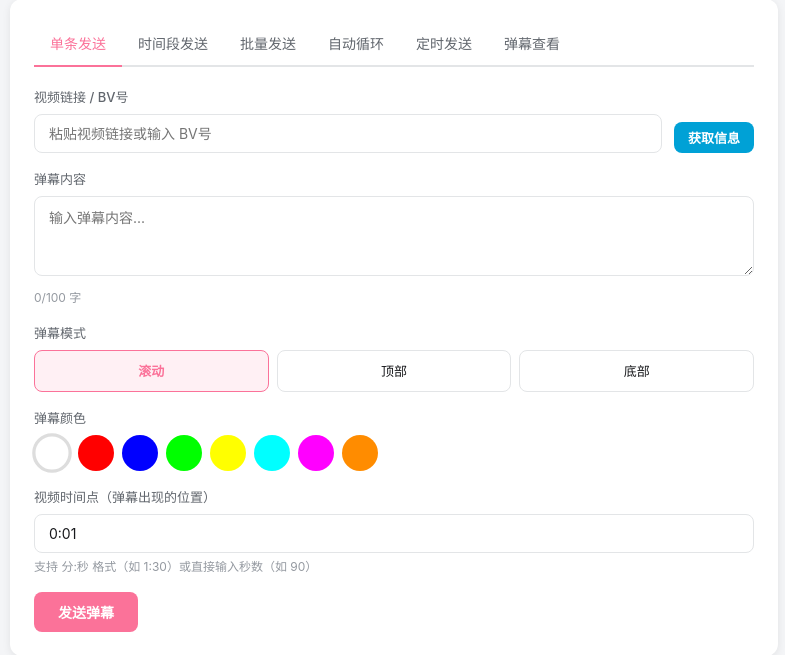
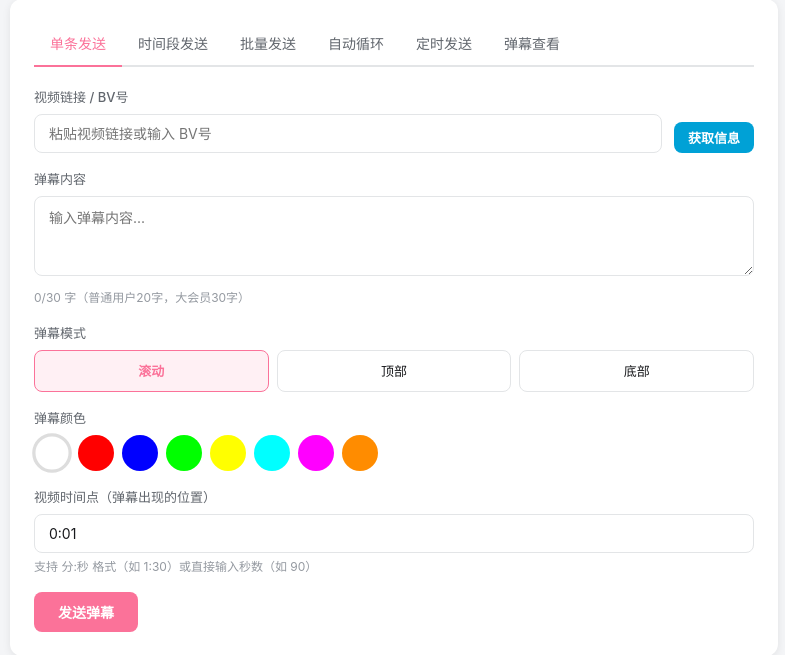
Before and after one commit to winccctan/bili-danmaku-agent, a Flask app: page / in a window 1280 px wide. Shown: the part 510-1165 px from the top of the page, without its empty margins (246-1031 px from the left). Run offline with Flask 3, Linux system fonts and the light colour scheme.

Commit message:
fix: 单条发送字数限制从100改为30，与B站实际限制一致

```diff
--- a/templates/index.html
+++ b/templates/index.html
@@ -271,8 +271,8 @@
             <div id="tab-single">
                 <div class="form-group">
                     <label>弹幕内容</label>
-                    <textarea id="danmaku-text" placeholder="输入弹幕内容..." maxlength="100"></textarea>
-                    <p class="hint" id="char-count">0/100 字</p>
+                    <textarea id="danmaku-text" placeholder="输入弹幕内容..." maxlength="30"></textarea>
+                    <p class="hint" id="char-count">0/30 字（普通用户20字，大会员30字）</p>
                 </div>
 
                 <div class="form-group">
@@ -1473,7 +1473,10 @@
 
         // 字数统计
         document.getElementById('danmaku-text').addEventListener('input', function() {
-            document.getElementById('char-count').textContent = `${this.value.length}/100 字`;
+            const len = this.value.length;
+            let hint = `${len}/30 字`;
+            if (len > 20) hint = `${len}/30 字 · ⚠️ 普通用户上限20字`;
+            document.getElementById('char-count').textContent = hint;
         });
         document.getElementById('batch-text').addEventListener('input', function() {
             const lines = this.value.split('\n').filter(s => s.trim());
```
